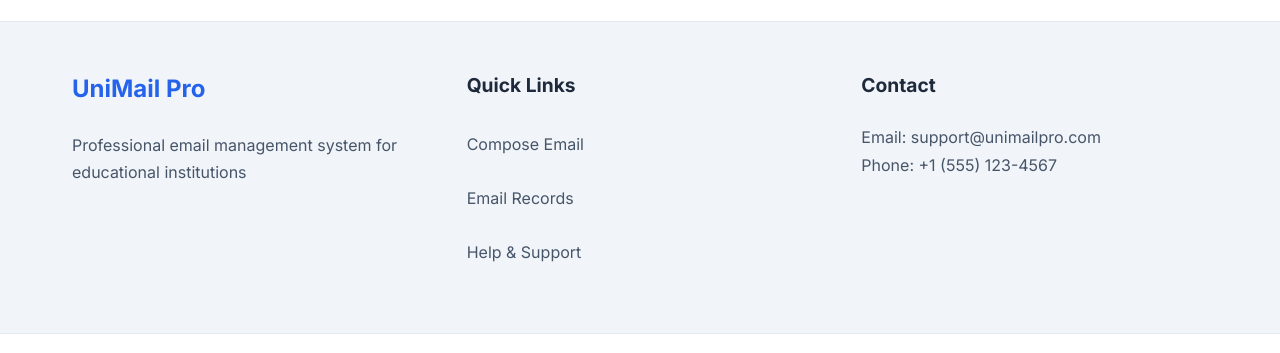
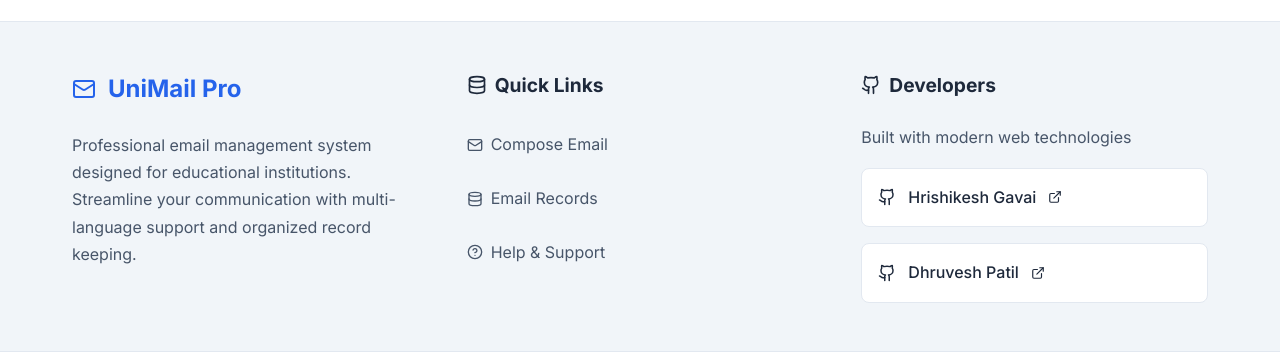
Before and after one commit to Hrishikesh-Gavai/UniMail-Pro, a React (Create React App) app: page / in a window 1280 px wide. Shown: the part 1482-1835 px from the top of the page. Built offline with nearby package versions, Linux system fonts and the light colour scheme; no server answers.

Commit message:
Update Footer.js

```diff
--- a/src/components/Footer.js
+++ b/src/components/Footer.js
@@ -1,29 +1,88 @@
 import React from 'react';
+import { Mail, Database, HelpCircle, Github, ExternalLink } from 'lucide-react';
 
 const Footer = () => {
   const currentYear = new Date().getFullYear();
 
+  const scrollToSection = (sectionId) => {
+    const element = document.getElementById(sectionId);
+    if (element) {
+      element.scrollIntoView({ behavior: 'smooth' });
+    }
+  };
+
+  const handleNavClick = (page) => {
+    // This would typically be handled by your router or state management
+    // For now, we'll just scroll to top
+    window.scrollTo({ top: 0, behavior: 'smooth' });
+  };
+
   return (
-    <footer className="footer">
+    <footer className="footer" id="footer">
       <div className="footer-content">
         <div className="footer-section">
-          <h3>UniMail Pro</h3>
-          <p>Professional email management system for educational institutions</p>
+          <h3>
+            <Mail size={24} />
+            UniMail Pro
+          </h3>
+          <p>Professional email management system designed for educational institutions. Streamline your communication with multi-language support and organized record keeping.</p>
         </div>
 
         <div className="footer-section">
-          <h4>Quick Links</h4>
+          <h4>
+            <Database size={20} />
+            Quick Links
+          </h4>
           <ul>
-            <li><a href="#compose">Compose Email</a></li>
-            <li><a href="#records">Email Records</a></li>
-            <li><a href="#help">Help & Support</a></li>
+            <li>
+              <a href="#compose" onClick={() => handleNavClick('compose')}>
+                <Mail size={16} />
+                Compose Email
+              </a>
+            </li>
+            <li>
+              <a href="#records" onClick={() => handleNavClick('records')}>
+                <Database size={16} />
+                Email Records
+              </a>
+            </li>
+            <li>
+              <a href="#help" onClick={() => scrollToSection('footer')}>
+                <HelpCircle size={16} />
+                Help & Support
+              </a>
+            </li>
           </ul>
         </div>
 
         <div className="footer-section">
-          <h4>Contact</h4>
-          <p>Email: support@unimailpro.com</p>
-          <p>Phone: +1 (555) 123-4567</p>
+          <h4>
+            <Github size={20} />
+            Developers
+          </h4>
+          <p>Built with modern web technologies</p>
+          <div className="github-links">
+            <a
+              href="https://github.com/Hrishikesh-Gavai"
+              target="_blank"
+              rel="noopener noreferrer"
+              className="github-link"
+            >
+              <Github size={18} />
+              Hrishikesh Gavai
+              <ExternalLink size={14} />
+            </a>
+            <a
+              href="https://github.com/Dhruvesh05"
+              target="_blank"
+              rel="noopener noreferrer"
+              className="github-link"
+            >
+              <Github size={18} />
+              Dhruvesh Patil
+              <ExternalLink size={14} />
+            </a>
+          </div>
         </div>
       </div>
 
```
